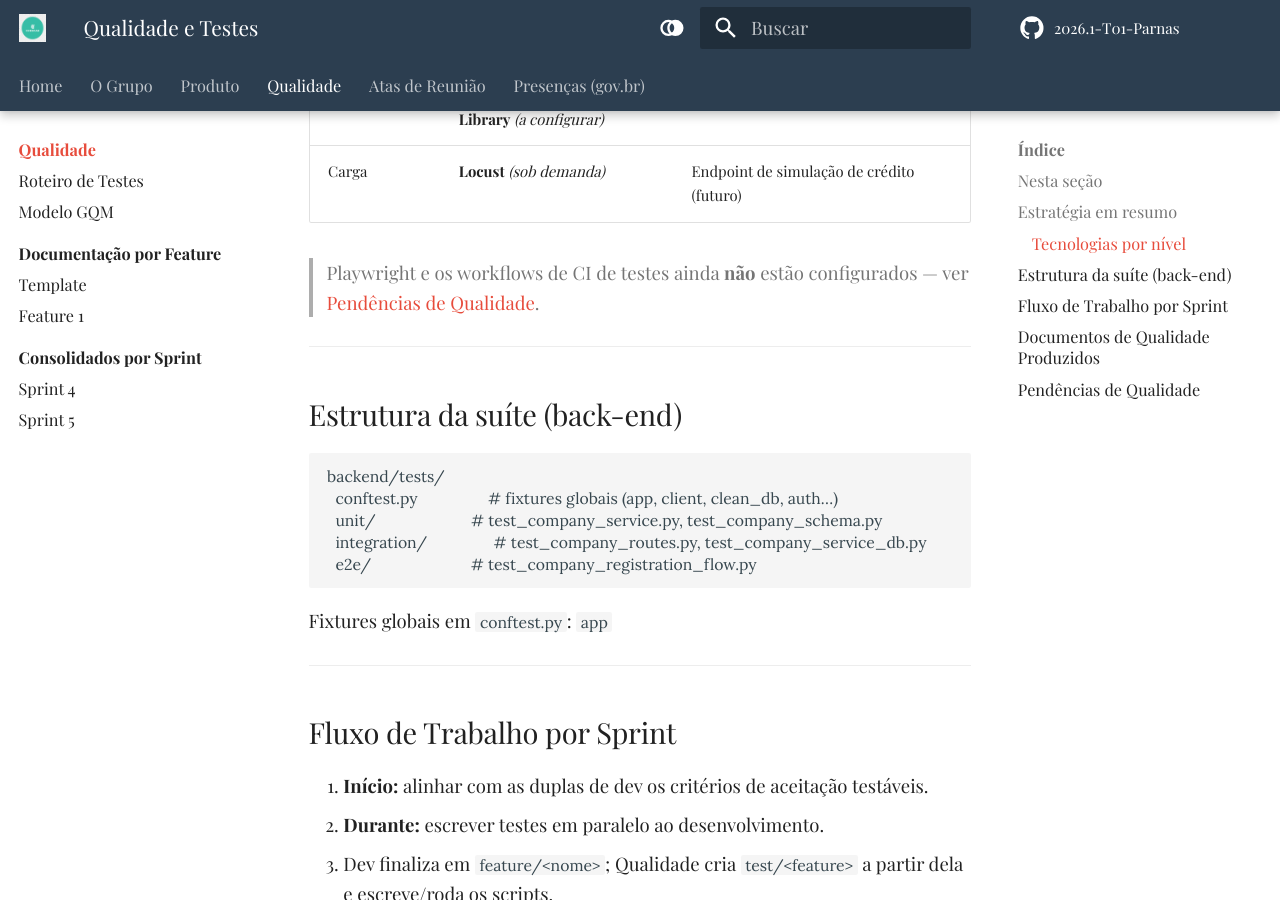
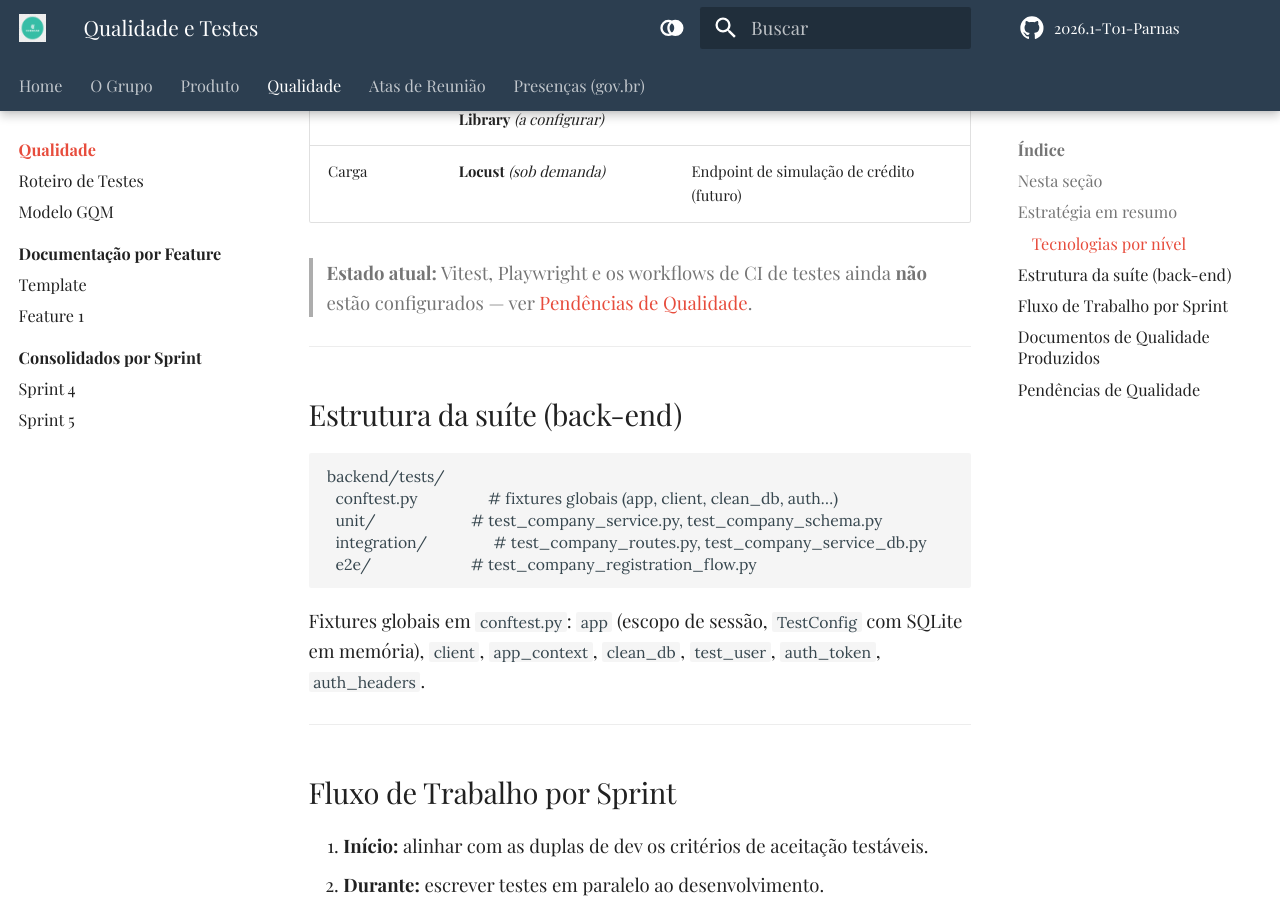
Before and after one commit to FGA0138-MDS-Ajax/2026.1-T01-Parnas, an MkDocs documentation site: the page built from docs/qualidade/index.md, in a window 1280 px wide and 900 px high, scrolled down 1643 px. Built offline with MkDocs 1.6.1 and Material for MkDocs 9.7.7, drawn with Linux system fonts in a browser that asks for light colours; some web fonts are replaced; comment, search, counter and statistics services are not loaded.

Commit message:
docs: corrige dano colateral do relatório da feature 1
- Restaura conteúdo apagado em docs/qualidade/index.md (linha
  "Estado atual: Vitest,..." e a lista completa de fixtures do conftest.py).
- Remove do versionamento arquivos de IDE/build commitados por engano
  (.idea/workspace.xml e frontend/.vite/deps/*), já cobertos pelo .gitignore.
- Acrescenta .venv ao .gitignore.

A feature 1 permanece corretamente integrada (arquivo em
docs/qualidade/features/, tabela em features/index.md e nav em mkdocs.yml).

````diff
--- a/docs/qualidade/index.md
+++ b/docs/qualidade/index.md
@@ -43,7 +43,7 @@ menos de integração, menos ainda E2E, e testes de carga sob demanda.
 | Front-end       | **Vitest + React Testing Library** *(a configurar)* | Componentes e telas                                      |
 | Carga           | **Locust** *(sob demanda)*                          | Endpoint de simulação de crédito (futuro)                |
 
-
+> **Estado atual:** Vitest,
 > Playwright e os workflows de CI de testes ainda **não** estão configurados —
 > ver [Pendências de Qualidade](#pendencias-de-qualidade).
 
@@ -58,7 +58,9 @@ backend/tests/
   e2e/                        # test_company_registration_flow.py
 ```
 
-Fixtures globais em `conftest.py`: `app`
+Fixtures globais em `conftest.py`: `app` (escopo de sessão, `TestConfig` com
+SQLite em memória), `client`, `app_context`, `clean_db`, `test_user`,
+`auth_token`, `auth_headers`.
 
 ---
 ## Fluxo de Trabalho por Sprint
````
Also changed, not shown: 1 other file.
